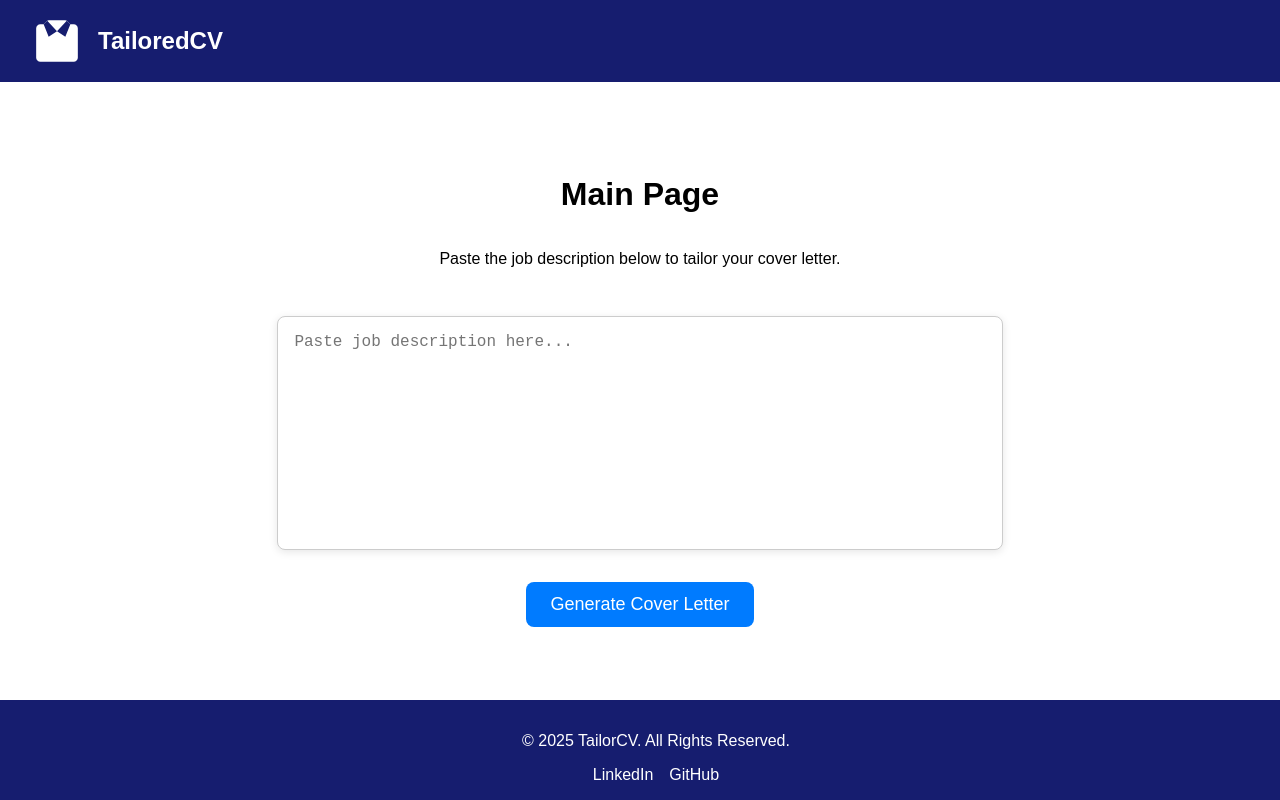
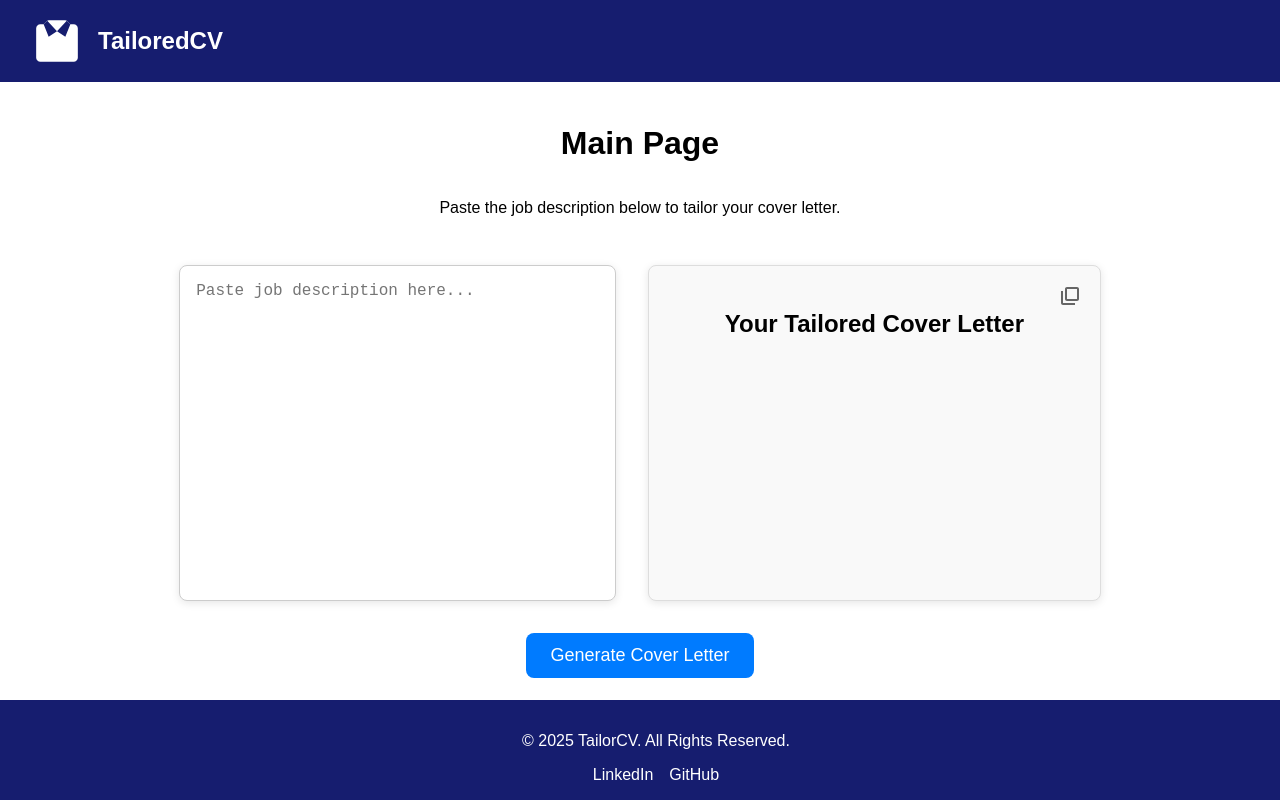
Before and after one commit to cshoffmann/TailoredCV, a React (Vite) app in the folder client/: page /main in a window 1280 px wide. Built offline with nearby package versions, Linux system fonts and the light colour scheme.

Commit message:
changed layout to show input and output side by side, and added copy button

```diff
--- a/client/src/pages/MainPage.jsx
+++ b/client/src/pages/MainPage.jsx
@@ -37,25 +37,40 @@ function MainPage() {
     }
   };
 
+  const handleCopy = () => {
+    navigator.clipboard.writeText(tailoredCoverLetter);
+  };
+
   return (
     <div className="main-content">
       <h1>Main Page</h1>
       <p>Paste the job description below to tailor your cover letter.</p>
 
+      <div className="generate-container">
         <textarea
           placeholder="Paste job description here..."
           value={jobDescription}
           onChange={handleInputChange}
           className="job-description-textarea"
         />
-      <button onClick={tailorCoverLetter}>Generate Cover Letter</button>
-
-      {tailoredCoverLetter && (
         <div className="cover-letter-display">
+          <button className="copy-button" onClick={handleCopy} title="Copy">
+            {/* You can use an SVG or Font Awesome icon */}
+            <svg
+              xmlns="http://www.w3.org/2000/svg"
+              viewBox="0 0 24 24"
+              fill="currentColor"
+              className="copy-icon"
+            >
+              <path d="M19 3H9C7.897 3 7 3.897 7 5V15C7 16.103 7.897 17 9 17H19C20.103 17 21 16.103 21 15V5C21 3.897 20.103 3 19 3zM19 15H9V5H19V15ZM5 19H17V21H5C3.897 21 3 20.103 3 19V7H5V19Z" />
+            </svg>
+          </button>
           <h2>Your Tailored Cover Letter</h2>
           <p>{tailoredCoverLetter}</p>
         </div>
-      )}
+      </div>
+
+      <button onClick={tailorCoverLetter}>Generate Cover Letter</button>
     </div>
   );
 }
--- a/client/src/styles/MainPage.css
+++ b/client/src/styles/MainPage.css
@@ -1,8 +1,16 @@
+.generate-container {
+  display: flex;
+  flex-direction: row;
+  gap: 2rem;
+  width: 80%;
+  min-height: 400px;
+}
+
 /* Textarea Styling */
 .job-description-textarea {
   width: 60%;
   max-width: 1200px;
-  height: 200px;
+  height: auto;
   margin: 2rem 0;
   display: block;
   padding: 1rem;
@@ -43,8 +51,10 @@ button:active {
 
 /* Generated Cover Letter Styling */
 .cover-letter-display {
+  position: relative;
   width: 60%;
   max-width: 1000px;
+  text-align: left;
   margin: 2rem auto;
   padding: 1.5rem;
   background-color: #f9f9f9;
@@ -56,9 +66,36 @@ button:active {
   white-space: pre-wrap;
 }
 
+.cover-letter-display h2 {
+  text-align: center;
+}
+
 .cover-letter-display pre {
   white-space: pre-wrap;
   font-family: Arial, sans-serif;
   margin: 0;
   overflow-wrap: break-word;
 }
+
+/* Copy Button */
+.copy-button {
+  position: absolute;
+  top: 10px;
+  right: 10px;
+  background: none;
+  border: none;
+  cursor: pointer;
+  padding: 0.5rem;
+  color: #666;
+  font-size: 1.25rem;
+  transition: color 0.3s ease;
+}
+
+.copy-button:hover {
+  color: #000;
+}
+
+.copy-icon {
+  width: 24px;
+  height: 24px;
+}
```
Lines whose indentation alone changed are shown as unchanged.
